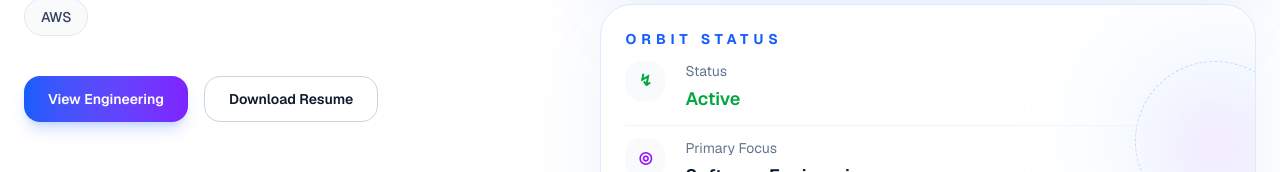
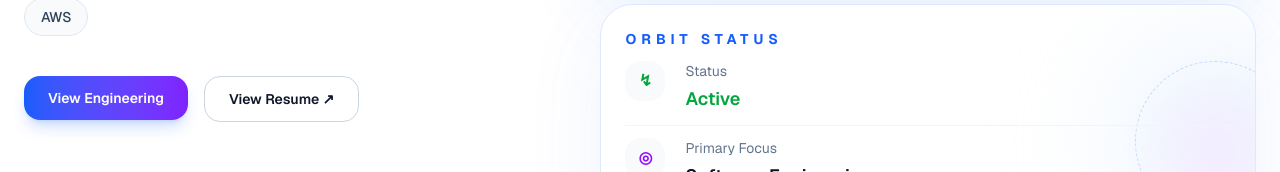
Before and after one commit to HARSHITA-SRIVASTAVA/project-orbit, a Next.js app: page / in a window 1280 px wide. Shown: the part 741-913 px from the top of the page. Built offline with nearby package versions, Linux system fonts and the light colour scheme.

Commit message:
feat:added resume link

```diff
--- a/app/contact/page.tsx
+++ b/app/contact/page.tsx
@@ -92,7 +92,7 @@ export default function ContactPage() {
               </p>
 
               <h2 className="mt-4 text-2xl font-black text-slate-950">
-                Download Resume
+                Resume
               </h2>
 
               <a
--- a/components/home/Hero.tsx
+++ b/components/home/Hero.tsx
@@ -3,6 +3,8 @@ import Container from "@/components/layout/Container";
 import OrbitStatus from "./OrbitStatus";
 import AvailabilityBadge from "./AvailabilityBadge";
 import ProfileCard from "./ProfileCard";
+
+import Link from "next/link";
 
 import TechStack from "./TechStack";
 
@@ -44,11 +46,18 @@ full-stack development, and continuous learning.
             <TechStack />
 
             <div className="mt-10 flex flex-wrap gap-4">
-              <Button>View Engineering</Button>
-
-              <Button variant="secondary">
-                Download Resume
-              </Button>
+            <Link href="/engineering">
+                <Button>View Engineering</Button>
+            </Link>
+              <a
+                href="/resume.pdf"
+                target="_blank"
+                rel="noopener noreferrer"
+                >
+                <Button variant="secondary">
+                    View Resume ↗
+                </Button>
+                </a>
             </div>
           </div>
 
--- a/components/layout/Navbar.tsx
+++ b/components/layout/Navbar.tsx
@@ -1,13 +1,16 @@
 import OrbitLogo from "./OrbitLogo";
 import Container from "./Container";
 import MobileMenu from "./MobileMenu";
+import Link from "next/link";
 
 export default function Navbar() {
   return (
     <header className="sticky top-0 z-50 border-b border-slate-200/80 bg-white/80 backdrop-blur-xl">
       <Container>
         <div className="flex h-16 items-center justify-between">
-          <OrbitLogo />
+          <Link href="/">
+  <OrbitLogo />
+</Link>
 
           <nav className="hidden items-center gap-8 md:flex">
             <a
```
Also changed, not shown: 1 other file (tests, documents, lock files or other folders).
